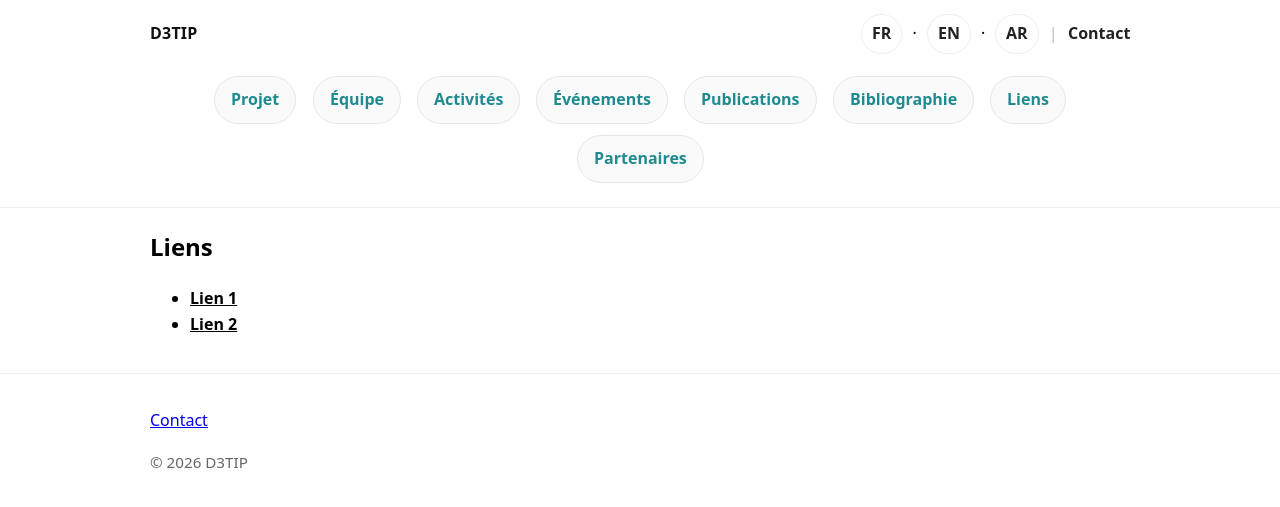
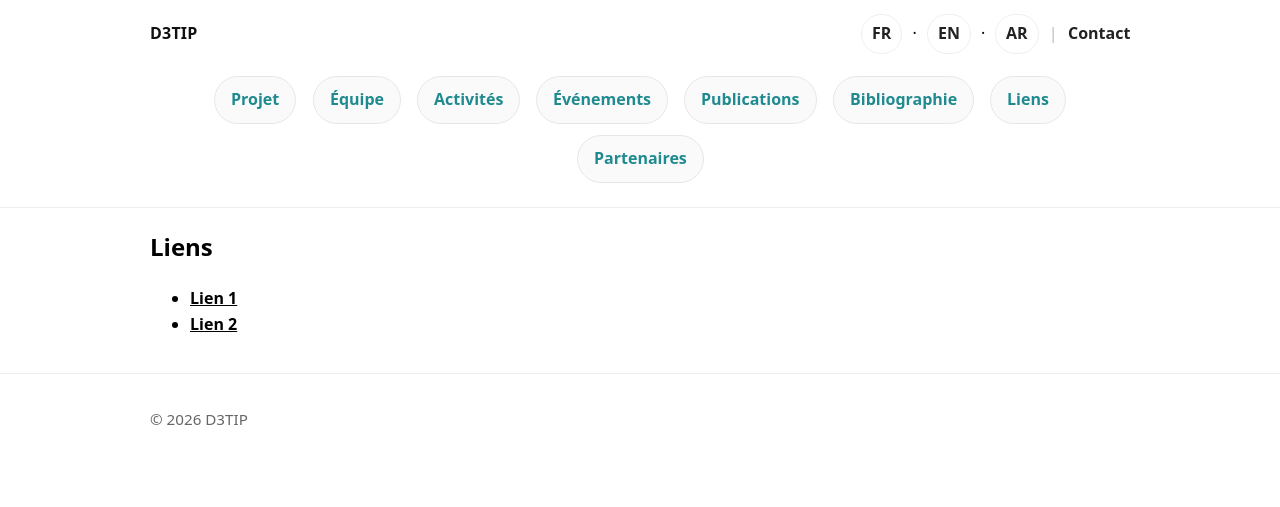
Before and after one commit to d3tip-phc-utique/d3tip-phc-utique.github.io, a Jekyll site: the page built from fr/links.md, in a window 1280 px wide. Shown: the top 507 px of the page. Built offline with Jekyll 4.4.1, drawn with Linux system fonts in a browser that asks for light colours.

Commit message:
Update footer.html

```diff
--- a/_includes/footer.html
+++ b/_includes/footer.html
@@ -1,12 +1,6 @@
 <footer class="footer">
   <div class="container">
-    <p class="footer-actions">
-  <a class="footer-contact" href="{{ '/fr/contact/' | relative_url }}">
-    {% if page.lang == 'fr' %}Contact{% endif %}
-    {% if page.lang == 'en' %}Contact{% endif %}
-    {% if page.lang == 'ar' %}اتصل بنا{% endif %}
-  </a>
-</p>
+
 
 <p class="small">© {{ site.time | date: '%Y' }} {{ site.title }}</p>
   </div>
```
